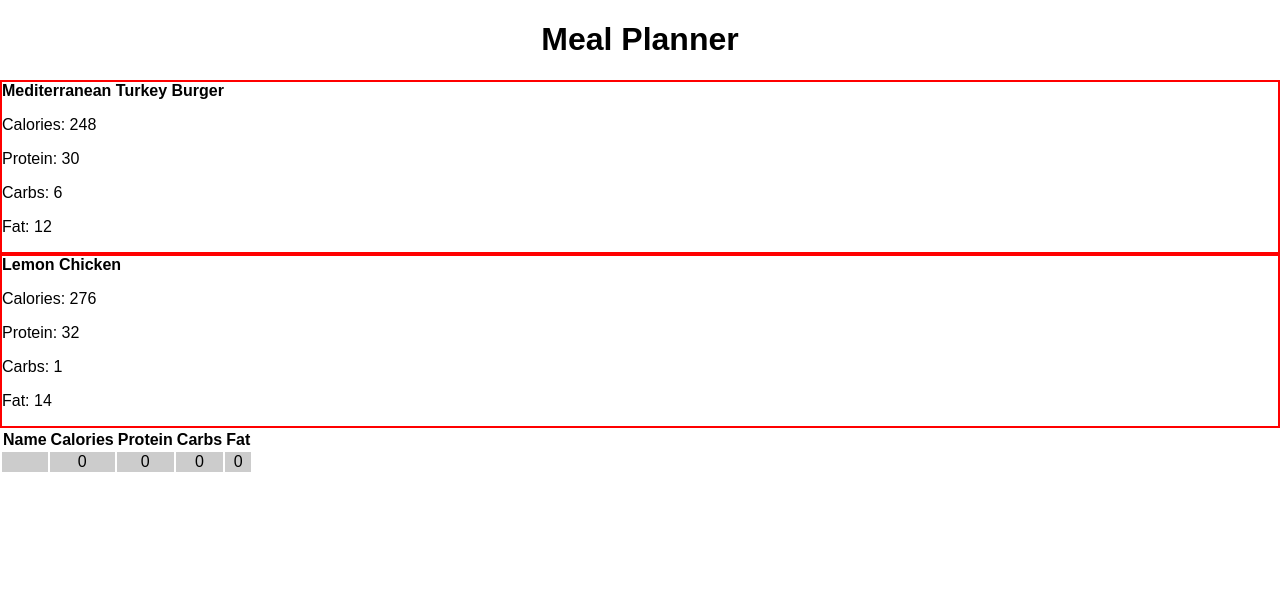
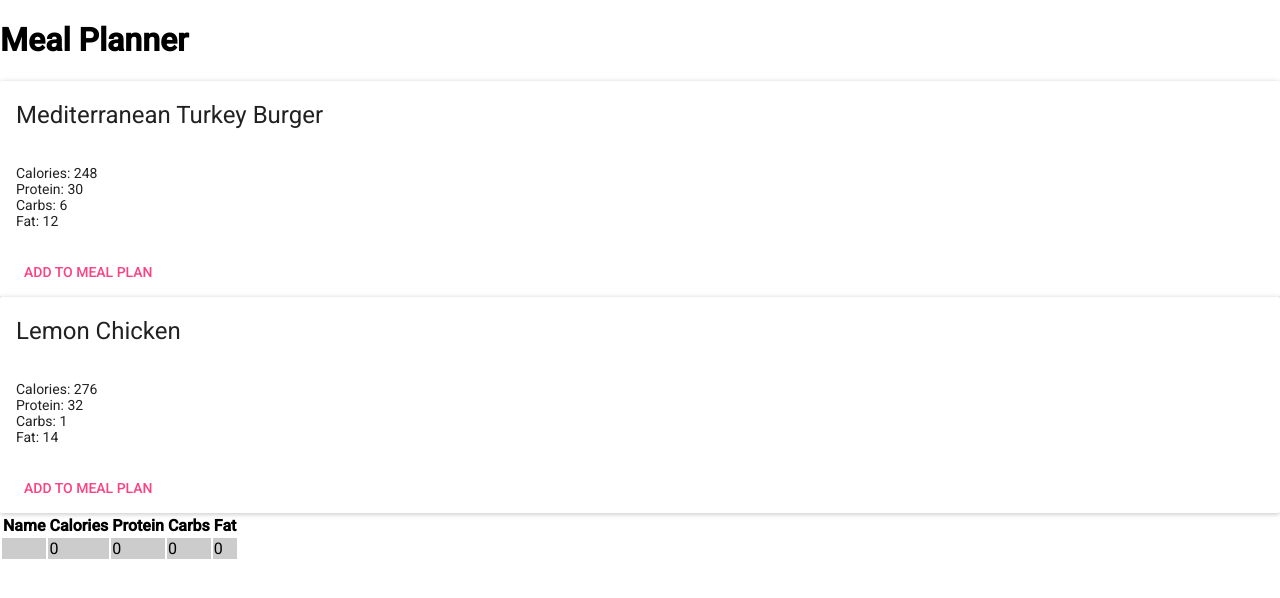
Before and after one commit to kirkyoder/react-meal-planner, a React (Create React App) app: page / in a window 1280 px wide. Shown: the top 598 px of the page. Built offline with nearby package versions, Linux system fonts and the light colour scheme.

Commit message:
integrate google material ui

```diff
--- a/package.json
+++ b/package.json
@@ -3,6 +3,7 @@
   "version": "0.1.0",
   "private": true,
   "dependencies": {
+    "material-ui": "^0.20.0",
     "react": "^16.3.2",
     "react-dom": "^16.3.2",
     "react-scripts": "1.1.4"
--- a/src/App.css
+++ b/src/App.css
@@ -1,10 +1,4 @@
 .App {
-  text-align: center;
-}
-
-.App-logo {
-  animation: App-logo-spin infinite 20s linear;
-  height: 80px;
 }
 
 .App-header {
@@ -21,8 +15,3 @@
 .App-intro {
   font-size: large;
 }
-
-@keyframes App-logo-spin {
-  from { transform: rotate(0deg); }
-  to { transform: rotate(360deg); }
-}
--- a/src/App.js
+++ b/src/App.js
@@ -1,15 +1,19 @@
 import React, { Component } from 'react';
 import './App.css';
+
+import MuiThemeProvider from 'material-ui/styles/MuiThemeProvider';
 
 import MealPlanner from './components/MealPlanner.js';
 
 class App extends Component {
     render() {
         return (
-            <div className="App">
-                <h1>Meal Planner</h1>
-                <MealPlanner />
-            </div>
+            <MuiThemeProvider>
+                <div className="App">
+                    <h1>Meal Planner</h1>
+                    <MealPlanner />
+                </div>
+            </MuiThemeProvider>
       );
     }
 }
--- a/src/components/MealItem.js
+++ b/src/components/MealItem.js
@@ -1,5 +1,6 @@
 import React, { Component } from 'react';
-import '../styles/mealitem.css';
+import Card, { CardTitle, CardHeader, CardText, CardActions } from 'material-ui/Card';
+import { FlatButton } from 'material-ui';
 
 class MealItem extends Component {
     constructor(props) {
@@ -18,15 +19,18 @@ class MealItem extends Component {
 
     render() {
         return (
-            <div className="meal-item" onClick={this.handleClick}>
-                <div className="name">{this.state.model.name}</div>
-                <div className="nutrition-facts">
-                    <p>Calories: {this.state.model.calories}</p>
-                    <p>Protein: {this.state.model.protein}</p>
-                    <p>Carbs: {this.state.model.carbs}</p>
-                    <p>Fat: {this.state.model.fat}</p>
-                </div>
-            </div>
+            <Card>
+                <CardTitle title={this.state.model.name} />
+                <CardText>
+                    <div>Calories: {this.state.model.calories}</div>
+                    <div>Protein: {this.state.model.protein}</div>
+                    <div>Carbs: {this.state.model.carbs}</div>
+                    <div>Fat: {this.state.model.fat}</div>
+                </CardText>
+                <CardActions>
+                    <FlatButton label="Add to Meal Plan" secondary={true} onClick={this.handleClick} />
+                </CardActions>
+            </Card>
         );
     }
 }
--- a/src/index.css
+++ b/src/index.css
@@ -1,5 +1,7 @@
+@import url('https://fonts.googleapis.com/css?family=Roboto:300,400,500');
+
 body {
   margin: 0;
   padding: 0;
-  font-family: sans-serif;
+  font-family: 'Roboto', sans-serif;
 }
```
Also changed, not shown: 1 other file (tests, documents, lock files or other folders).
